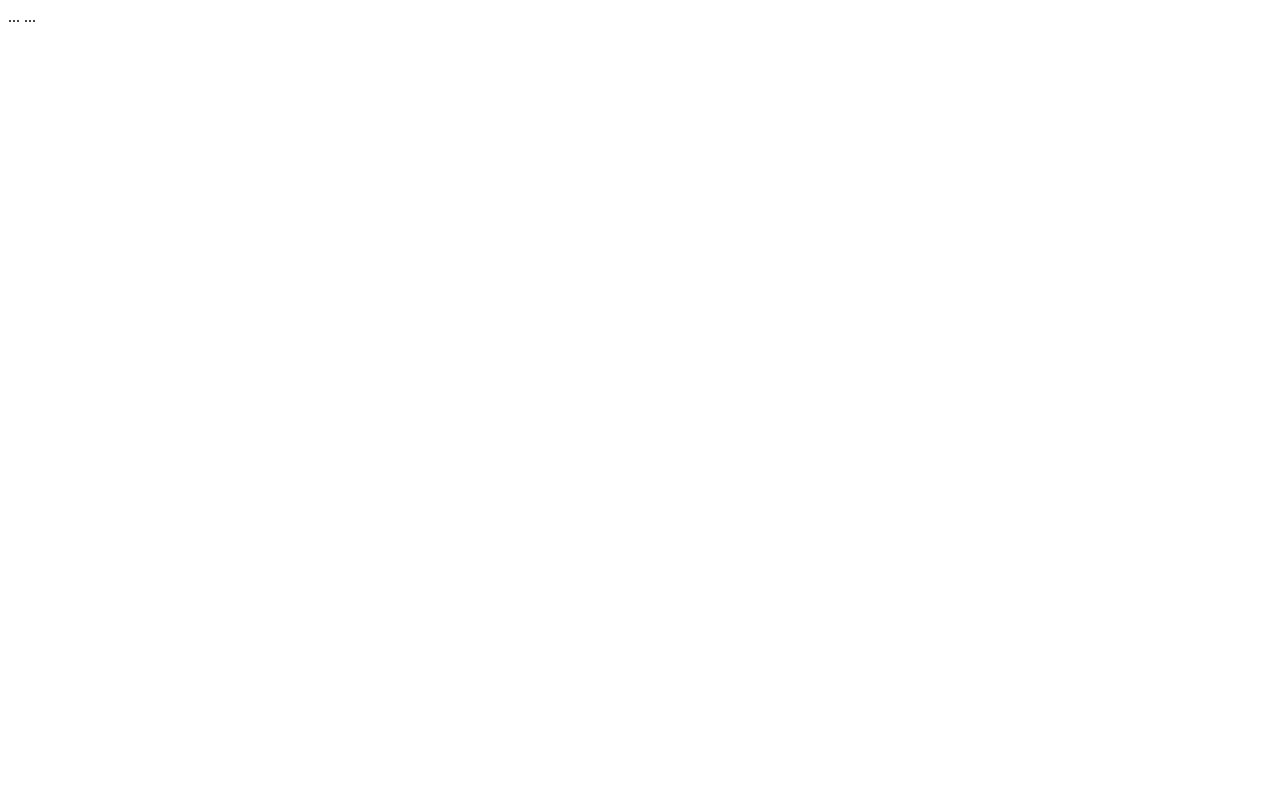
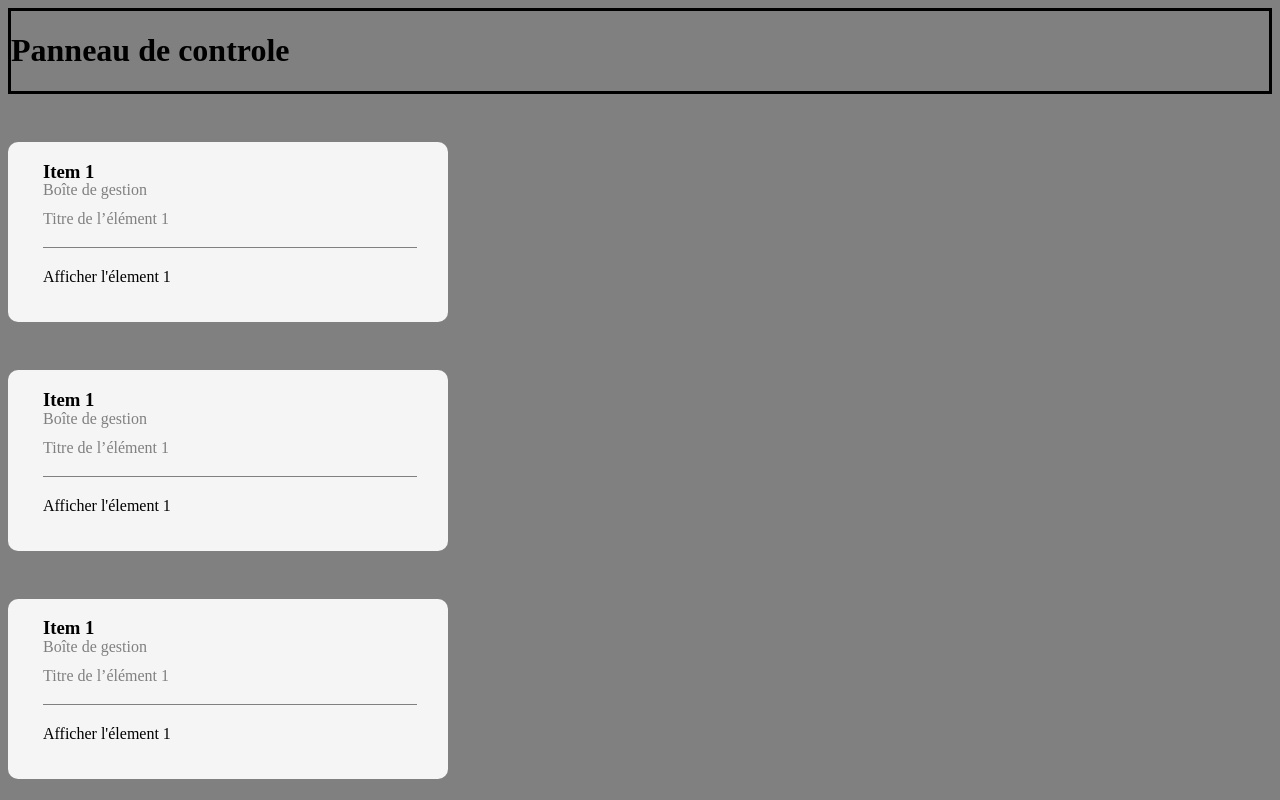
Before and after one commit to wassimbouzakri/caminoProject, a plain HTML site: page index.html in a window 1280 px wide. Drawn offline with Linux system fonts and the light colour scheme.

Commit message:
:lipstick: add the three cards

```diff
--- a/index.html
+++ b/index.html
@@ -7,8 +7,67 @@
   <script src="index.js"></script>
 </head>
 <body>
-  ...
-  <!-- Le reste du contenu -->
-  ...
+    <header>
+        <h1>Panneau de controle</h1>
+    </header>
+    <div class="container">
+    <div class="card">
+        <div class="topTitle">
+            <h3>Item 1</h3>
+        </div>
+        <div class="topSubtitle">
+            <p>Boîte de gestion</p>
+        </div>
+    <div class="titleItem">
+        <p>Titre de l’élément 1</p>
+    </div>
+    <div class="item">
+        <input type="text" class="inputItem" id="inputItem" >
+    </div>
+    <div class="showItem">
+        <div>
+            <p>Afficher l'élement 1</p>
+        </div>
+    </div>
+    </div>
+    <div class="card">
+        <div class="topTitle">
+            <h3>Item 1</h3>
+        </div>
+        <div class="topSubtitle">
+            <p>Boîte de gestion</p>
+        </div>
+    <div class="titleItem">
+        <p>Titre de l’élément 1</p>
+    </div>
+    <div class="item">
+        <input type="text" class="inputItem" id="inputItem" >
+    </div>
+    <div class="showItem">
+        <div>
+            <p>Afficher l'élement 1</p>
+        </div>
+    </div>
+    </div>
+    <div class="card">
+        <div class="topTitle">
+            <h3>Item 1</h3>
+        </div>
+        <div class="topSubtitle">
+            <p>Boîte de gestion</p>
+        </div>
+    <div class="titleItem">
+        <p>Titre de l’élément 1</p>
+    </div>
+    <div class="item">
+        <input type="text" class="inputItem" id="inputItem" >
+    </div>
+    <div class="showItem">
+        <div>
+            <p>Afficher l'élement 1</p>
+        </div>
+    </div>
+    </div>
+</div>
 </body>
 </html>
--- a/style.css
+++ b/style.css
@@ -0,0 +1,53 @@
+body {
+    background-color: gray;
+}
+header {
+
+    border: solid;
+
+  }
+  .container{
+    display: block;
+  }
+  .topTitle{
+      margin-top: -20px;
+      margin-left: 15px;
+
+  }
+  .topSubtitle{
+        margin-top: -20px;
+        margin-left: 15px;
+        color: grey;
+  }
+  .titleItem{
+        margin-top: -5px;
+        margin-left: 15px;
+        color: grey;
+  }
+  .item{
+        margin-top: -15px;
+        margin-left: 15px;
+  }
+  .inputItem{
+    border: none;
+    width: 370px;
+    border-bottom: 1px solid gray;
+    background-color: whitesmoke;
+    color: black;
+  }
+  .showItem{
+      width: 100%;
+      margin-top: 20px;
+      margin-left: 15px;
+  }
+  .card{
+    background-color: whitesmoke;
+    margin-right: 100rem;
+    width: 400px;
+    border-radius: 10px;
+    padding: 20px;
+    margin-top: 3rem;
+  }
+  .card:hover {
+    box-shadow: 0 8px 16px 0 rgba(0,0,0,0.2);
+  }
```
